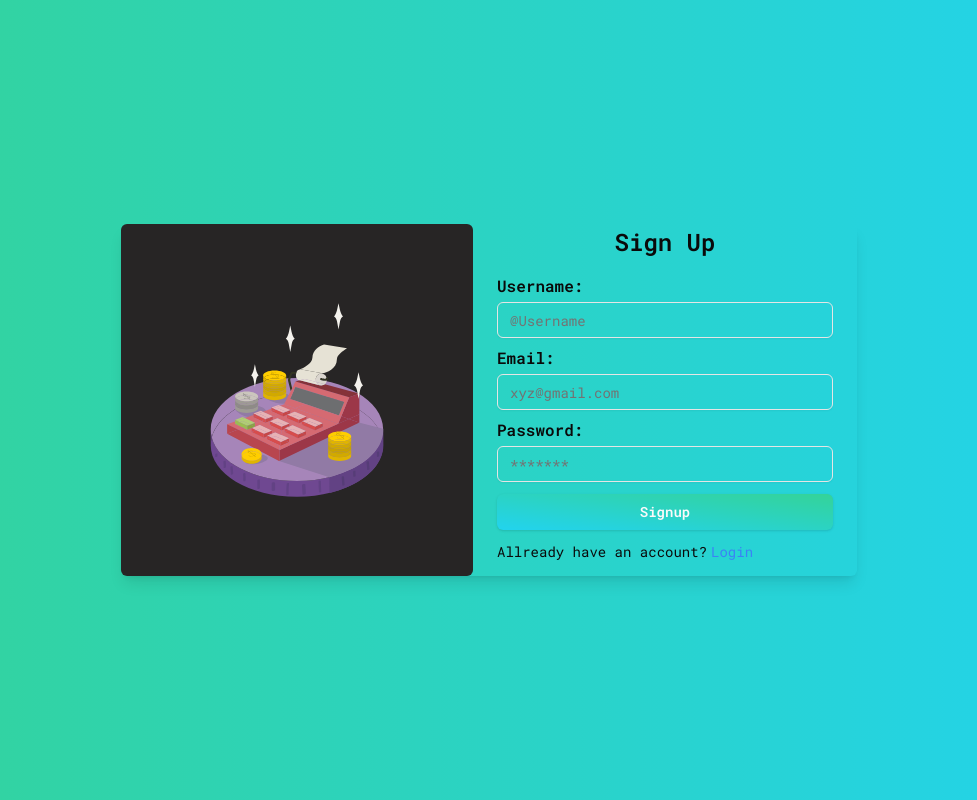
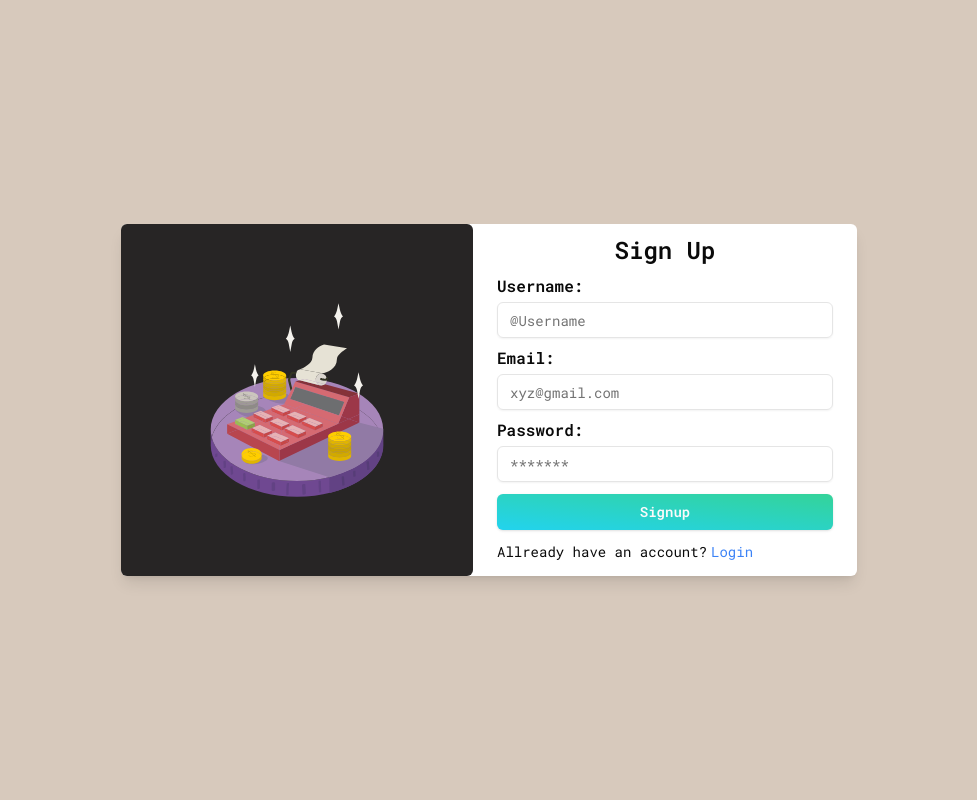
Before and after one commit to Nilesh1901/Image-Calsi, a React (Vite) app in the folder client/: page /signup in a window 1280 px wide. Shown: the whole page, without its empty margins (151-1128 px from the left). Built offline with nearby package versions, Linux system fonts and the light colour scheme.

Commit message:
change the bg color of login and signup ui

```diff
--- a/client/src/pages/Login.tsx
+++ b/client/src/pages/Login.tsx
@@ -15,9 +15,9 @@ function Login() {
   }
 
   return (
-    <div className="h-screen w-full  bg-gradient-to-r from-emerald-400 to-cyan-400">
+    <div className="h-screen w-full bg-[#d7c9bc]">
       <div className="p-5 h-full flex items-center justify-center">
-        <div className="flex lg:flex-row lg:h-[22rem] flex-col rounded-md shadow-lg">
+        <div className="flex lg:flex-row lg:h-[22rem] bg-white flex-col rounded-md shadow-lg">
           <img className="object-cover rounded-md" src={logo} alt="" />
           <div className="md:w-[24rem] mx-auto  w-full p-5">
             <h2 className="text-center font-semibold text-2xl mb-5">Login</h2>
--- a/client/src/pages/SignUp.tsx
+++ b/client/src/pages/SignUp.tsx
@@ -15,18 +15,19 @@ function SignUp() {
     setFormData((prev) => ({ ...prev, [e.target.name]: e.target.value }));
   }
 
-
   function handleSignUp() {}
   return (
-    <div className="h-screen w-full  bg-gradient-to-r from-emerald-400 to-cyan-400">
+    <div className="h-screen w-full  bg-[#d7c9bc]">
       <div className="p-5 h-full flex items-center justify-center">
-        <div className="flex lg:flex-row lg:h-[22rem] flex-col rounded-md shadow-lg">
+        <div className="flex lg:flex-row lg:h-[22rem] bg-white flex-col rounded-md shadow-lg">
           <img className="object-cover rounded-md" src={logo} alt="" />
           <div className="lg:w-[24rem] w-full flex flex-col  justify-center p-4 sm:p-6">
-            <h2 className="text-center font-semibold text-2xl mb-4">Sign Up</h2>
+            <h2 className="text-center font-semibold text-2xl my-2 ">
+              Sign Up
+            </h2>
             <form action="" onSubmit={handleSignUp}>
               <div className="">
-                <label htmlFor="username" className="font-semibold">
+                <label htmlFor="username" className="font-semibold ">
                   Username:
                 </label>
                 <Input
@@ -79,7 +80,10 @@ function SignUp() {
             </form>
             <p className="text-xs sm:text-sm mb-3">
               Allready have an account?
-              <Link to={"/login"} className="text-blue-500 ml-1 cursor-pointer">
+              <Link
+                to={"/login"}
+                className="text-blue-500 ml-1 cursor-pointer "
+              >
                 Login
               </Link>
             </p>
```
